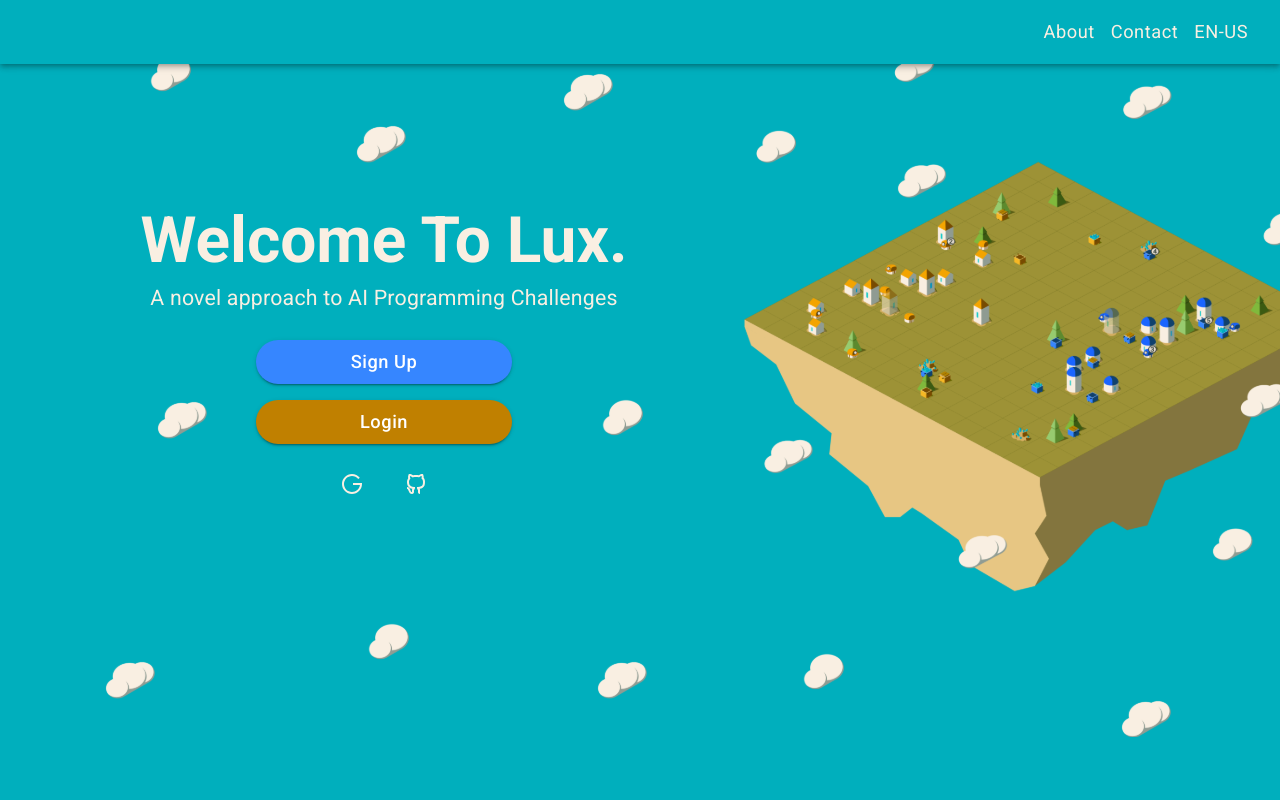
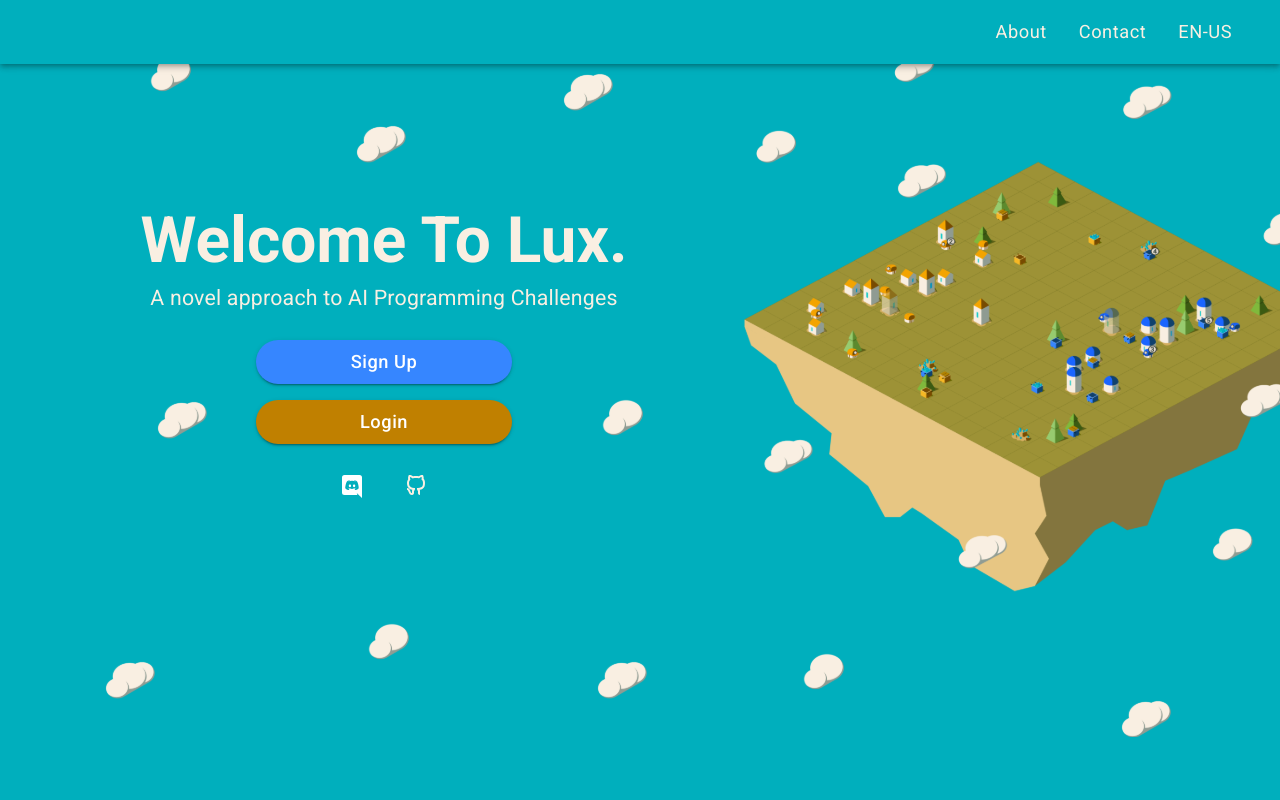
Before and after one commit to Lux-AI-Challenge/static-site, a React (Create React App) app: page / in a window 1280 px wide. Shown: the top 800 px of the page. Built offline with nearby package versions, Linux system fonts and the light colour scheme.

Commit message:
css and discord

```diff
--- a/src/components/Header/index.css
+++ b/src/components/Header/index.css
@@ -2,8 +2,8 @@
   z-index: 10;
   position: relative;
 }
-.Header .header-tabs {
-
+.Header .header-tabs button {
+  margin-right: 1rem;
 }
 .Header .spacer {
   flex-grow: 1;
--- a/src/pages/Home/index.tsx
+++ b/src/pages/Home/index.tsx
@@ -2,7 +2,8 @@
 import Planet from './planet.svg';
 import Planet2 from './planet2.svg';
 // import FacebookSVG from './facebook.svg';
-import GoogleSVG from './google.svg';
+// import GoogleSVG from './google.svg';
+import DiscordSVG from './discord.svg';
 import GithubSVG from './github.svg';
 import './index.css';
 import {
@@ -113,7 +114,7 @@
             </ThemeProvider>
             <div className={classes.socialsGroup}>
               {[
-                { svg: GoogleSVG, link: 'https://github.com/Lux-AI-Challenge' },
+                { svg: DiscordSVG, link: 'https://discord.gg/DZSm47VHMz' },
                 { svg: GithubSVG, link: 'https://github.com/Lux-AI-Challenge' },
               ].map(({ svg, link }) => {
                 return (
--- a/src/styles/base.css
+++ b/src/styles/base.css
@@ -20,7 +20,9 @@
   color: #F9EFE2;
   scroll-behavior: smooth;
 }
-
+* {
+  scroll-behavior: smooth;
+}
 code {
   font-family: source-code-pro, Menlo, Monaco, Consolas, 'Courier New',
     monospace;
```
Also changed, not shown: src/pages/Home/discord.svg (added).
